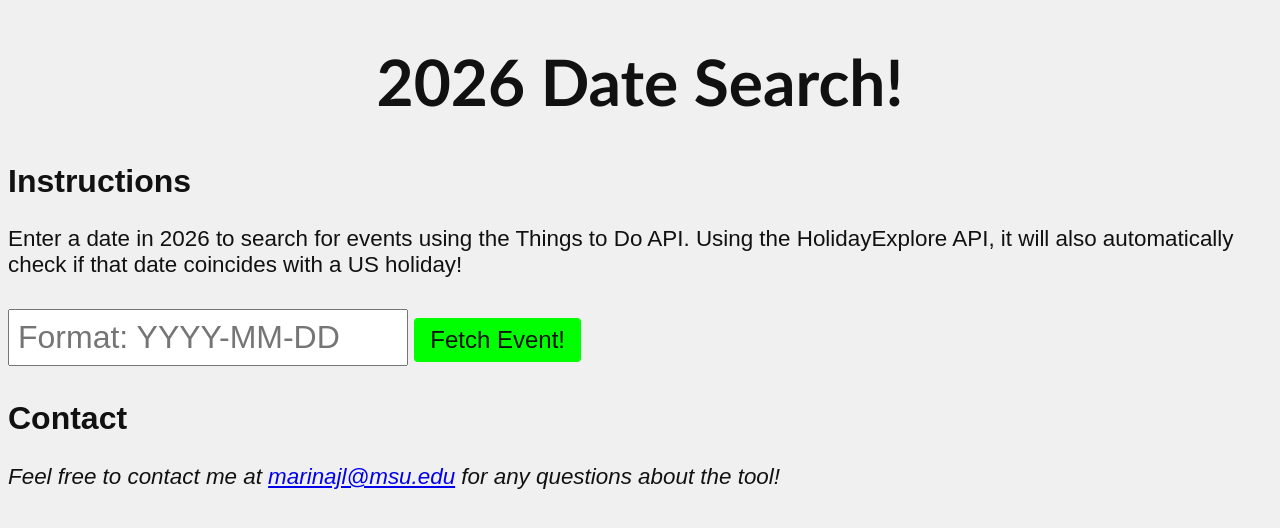
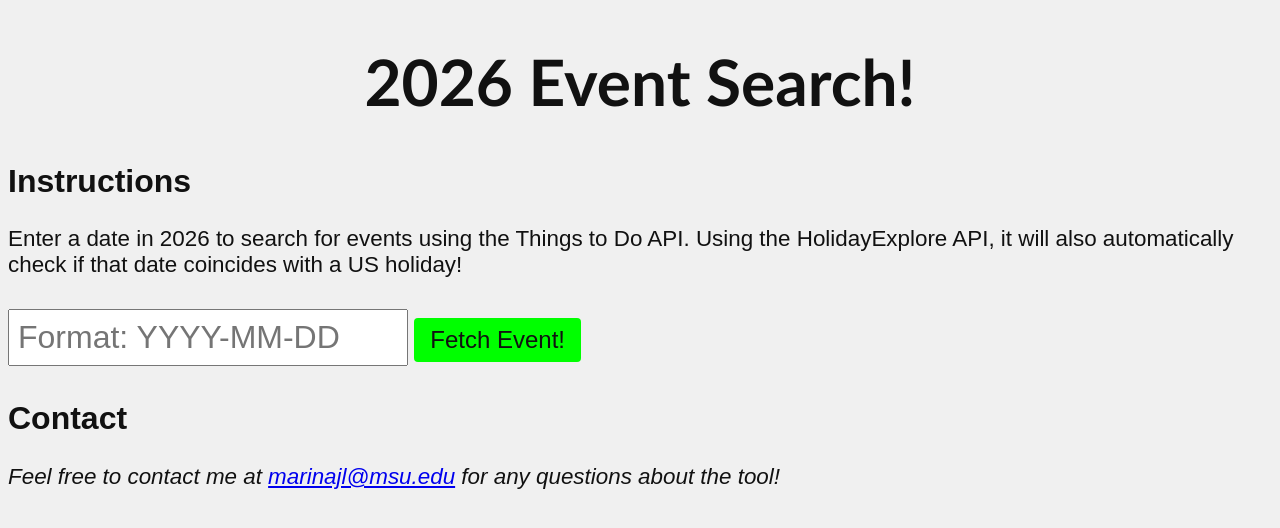
Before and after one commit to marinaj-l/api-lab, a plain HTML site: page index.html in a window 1280 px wide. Drawn offline with Linux system fonts and the light colour scheme.

Commit message:
Fixed wording of title

```diff
--- a/index.html
+++ b/index.html
@@ -8,7 +8,7 @@
     <script src="index.js" defer></script>
 </head>
 <body>
-    <h1>2026 Date Search!</h1>
+    <h1>2026 Event Search!</h1>
     <h2>Instructions</h2>
     <p>Enter a date in 2026 to search for events using the Things to Do API. Using the HolidayExplore API, it will also automatically check if that date coincides with a US holiday!</p>
     <input type="text" id="dateentry" placeholder="Format: YYYY-MM-DD">
```
